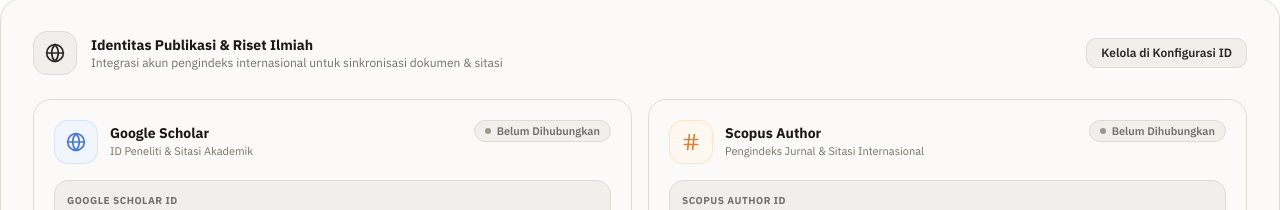
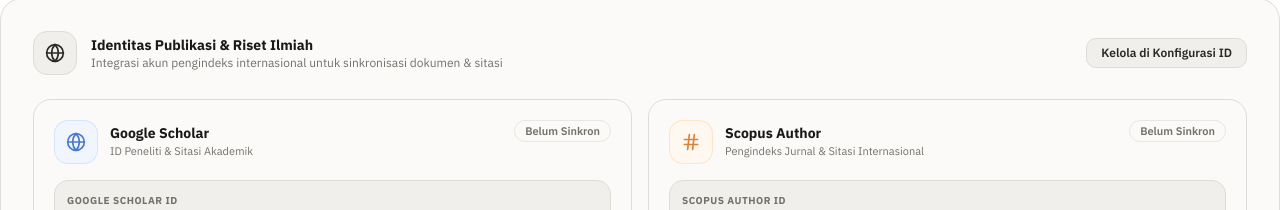
Before and after one commit to Umam07/FE-PentaDosen, a React (Vite) app: page /profile in a window 1280 px wide. Shown: the part 816-1026 px from the top of the page. Built offline with nearby package versions, Linux system fonts and the light colour scheme.

Commit message:
style: standardize status badge to warm neutral pill without dot across dashboard and profile views

```diff
--- a/src/pages/admin/LecturerProfile/components/ProfileCard.tsx
+++ b/src/pages/admin/LecturerProfile/components/ProfileCard.tsx
@@ -168,13 +168,12 @@ export default function ProfileCard({
                   </div>
                 </div>
                 <span
-                   className={`inline-flex items-center gap-1.5 rounded-xl border px-3 py-1 text-[10px] font-black uppercase tracking-widest ${
+                   className={`inline-flex items-center rounded-pill border px-2.5 py-0.5 text-[11px] font-semibold transition-colors ${
                     !loading && scholarData
-                       ? 'border-emerald-200 bg-emerald-50 text-emerald-700 dark:border-emerald-900/40 dark:bg-emerald-950/20 dark:text-emerald-300'
-                       : 'border-slate-200 bg-slate-50 text-slate-500 dark:border-slate-800 dark:bg-slate-950/40 dark:text-slate-400'
+                       ? 'border-hairline-light bg-surface-light-raised text-ink-heading dark:border-hairline-dark dark:bg-surface-dark-elevated dark:text-on-dark'
+                       : 'border-hairline-light-soft bg-transparent text-muted dark:border-hairline-dark-soft dark:text-on-dark-muted'
                    }`}
                 >
-                  <span className={`h-1.5 w-1.5 rounded-full ${!loading && scholarData ? 'bg-emerald-500' : 'bg-slate-300 dark:bg-slate-700'}`} />
                   {loading ? 'Memuat...' : scholarData ? 'Tersinkron' : 'Belum Sinkron'}
                 </span>
               </div>
@@ -237,13 +236,12 @@ export default function ProfileCard({
                   </div>
                 </div>
                 <span
-                   className={`inline-flex items-center gap-1.5 rounded-xl border px-3 py-1 text-[10px] font-black uppercase tracking-widest ${
+                   className={`inline-flex items-center rounded-pill border px-2.5 py-0.5 text-[11px] font-semibold transition-colors ${
                     !loading && scopusData
-                       ? 'border-emerald-200 bg-emerald-50 text-emerald-700 dark:border-emerald-900/40 dark:bg-emerald-950/20 dark:text-emerald-300'
-                       : 'border-slate-200 bg-slate-50 text-slate-500 dark:border-slate-800 dark:bg-slate-950/40 dark:text-slate-400'
+                       ? 'border-hairline-light bg-surface-light-raised text-ink-heading dark:border-hairline-dark dark:bg-surface-dark-elevated dark:text-on-dark'
+                       : 'border-hairline-light-soft bg-transparent text-muted dark:border-hairline-dark-soft dark:text-on-dark-muted'
                    }`}
                 >
-                  <span className={`h-1.5 w-1.5 rounded-full ${!loading && scopusData ? 'bg-emerald-500' : 'bg-slate-300 dark:bg-slate-700'}`} />
                   {loading ? 'Memuat...' : scopusData ? 'Tersinkron' : 'Belum Sinkron'}
                 </span>
               </div>
--- a/src/pages/dosen/dashboard/LecturerDashboard.tsx
+++ b/src/pages/dosen/dashboard/LecturerDashboard.tsx
@@ -200,13 +200,12 @@ export default function LecturerDashboard({ user }: { user: any }) {
                 </div>
 
                 <span
-                  className={`inline-flex items-center gap-1.5 rounded-full border px-2.5 py-0.5 text-xs font-medium ${
+                  className={`inline-flex items-center rounded-pill border px-2.5 py-0.5 text-[11px] font-semibold transition-colors ${
                     scholarData
-                      ? 'border-emerald-200/60 bg-emerald-50 text-emerald-700 dark:border-emerald-800/40 dark:bg-emerald-950/40 dark:text-emerald-300'
-                      : 'border-slate-200/80 bg-white text-slate-500 dark:border-slate-800 dark:bg-slate-900 dark:text-slate-400'
+                      ? 'border-hairline-light bg-surface-light-raised text-ink-heading dark:border-hairline-dark dark:bg-surface-dark-elevated dark:text-on-dark'
+                      : 'border-hairline-light-soft bg-transparent text-muted dark:border-hairline-dark-soft dark:text-on-dark-muted'
                   }`}
                 >
-                  <span className={`h-1.5 w-1.5 rounded-full ${scholarData ? 'bg-emerald-500' : 'bg-slate-400'}`} />
                   {scholarData ? 'Tersinkron' : (loading && !profileData ? 'Memuat...' : 'Belum Sinkron')}
                 </span>
               </div>
@@ -275,13 +274,12 @@ export default function LecturerDashboard({ user }: { user: any }) {
                 </div>
 
                 <span
-                  className={`inline-flex items-center gap-1.5 rounded-full border px-2.5 py-0.5 text-xs font-medium ${
+                  className={`inline-flex items-center rounded-pill border px-2.5 py-0.5 text-[11px] font-semibold transition-colors ${
                     scopusData
-                      ? 'border-emerald-200/60 bg-emerald-50 text-emerald-700 dark:border-emerald-800/40 dark:bg-emerald-950/40 dark:text-emerald-300'
-                      : 'border-slate-200/80 bg-white text-slate-500 dark:border-slate-800 dark:bg-slate-900 dark:text-slate-400'
+                      ? 'border-hairline-light bg-surface-light-raised text-ink-heading dark:border-hairline-dark dark:bg-surface-dark-elevated dark:text-on-dark'
+                      : 'border-hairline-light-soft bg-transparent text-muted dark:border-hairline-dark-soft dark:text-on-dark-muted'
                   }`}
                 >
-                  <span className={`h-1.5 w-1.5 rounded-full ${scopusData ? 'bg-emerald-500' : 'bg-slate-400'}`} />
                   {scopusData ? 'Tersinkron' : (loading && !profileData ? 'Memuat...' : 'Belum Sinkron')}
                 </span>
               </div>
--- a/src/pages/profilediri/DetailInformasi/components/IdentityBadge.tsx
+++ b/src/pages/profilediri/DetailInformasi/components/IdentityBadge.tsx
@@ -64,18 +64,13 @@ export const IdentityBadge: React.FC<IdentityBadgeProps> = ({
 
           {/* Status Badge */}
           <span
-            className={`inline-flex items-center gap-1.5 rounded-pill border px-2.5 py-0.5 text-[11px] font-semibold ${
+            className={`inline-flex items-center rounded-pill border px-2.5 py-0.5 text-[11px] font-semibold transition-colors ${
               isConnected
-                ? 'border-success-border bg-success-soft text-success dark:border-success-on-dark/30 dark:bg-success/15 dark:text-success-on-dark'
-                : 'border-hairline-light bg-surface-light-raised text-muted dark:border-hairline-dark dark:bg-surface-dark-elevated dark:text-on-dark-muted'
+                ? 'border-hairline-light bg-surface-light-raised text-ink-heading dark:border-hairline-dark dark:bg-surface-dark-elevated dark:text-on-dark'
+                : 'border-hairline-light-soft bg-transparent text-muted dark:border-hairline-dark-soft dark:text-on-dark-muted'
             }`}
           >
-            <span
-              className={`h-1.5 w-1.5 rounded-full ${
-                isConnected ? 'bg-success dark:bg-success-on-dark' : 'bg-muted-soft dark:bg-on-dark-muted'
-              }`}
-            />
-            {isConnected ? 'Terhubung' : 'Belum Dihubungkan'}
+            {isConnected ? 'Tersinkron' : 'Belum Sinkron'}
           </span>
         </div>
 
--- a/src/pages/profilediri/Konfigurasi/components/IntegrationCard.tsx
+++ b/src/pages/profilediri/Konfigurasi/components/IntegrationCard.tsx
@@ -67,14 +67,13 @@ export const IntegrationCard: React.FC<IntegrationCardProps> = ({
           </div>
 
           <span
-            className={`inline-flex w-fit shrink-0 items-center gap-1.5 rounded-pill border px-2.5 py-1 text-[11px] font-semibold ${
+            className={`inline-flex w-fit shrink-0 items-center rounded-pill border px-2.5 py-0.5 text-[11px] font-semibold transition-colors ${
               isSynchronized
-                ? 'border-success-border bg-success-soft text-success dark:border-success-on-dark/30 dark:bg-success/15 dark:text-success-on-dark'
-                : 'border-hairline-light bg-surface-light-raised text-muted dark:border-hairline-dark dark:bg-surface-dark-elevated dark:text-on-dark-muted'
+                ? 'border-hairline-light bg-surface-light-raised text-ink-heading dark:border-hairline-dark dark:bg-surface-dark-elevated dark:text-on-dark'
+                : 'border-hairline-light-soft bg-transparent text-muted dark:border-hairline-dark-soft dark:text-on-dark-muted'
             }`}
           >
-            <span className={`h-1.5 w-1.5 rounded-full ${isSynchronized ? 'bg-success dark:bg-success-on-dark' : 'bg-muted-soft dark:bg-on-dark-muted'}`} />
-            {isSynchronized ? 'Tersinkron' : 'Belum sinkron'}
+            {isSynchronized ? 'Tersinkron' : 'Belum Sinkron'}
           </span>
         </div>
 
```
